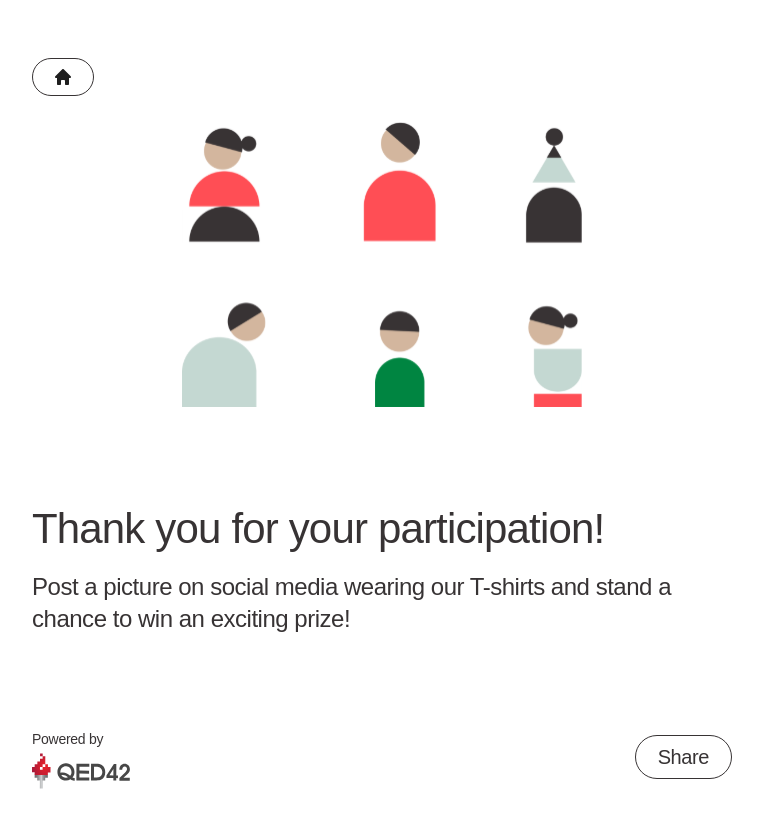
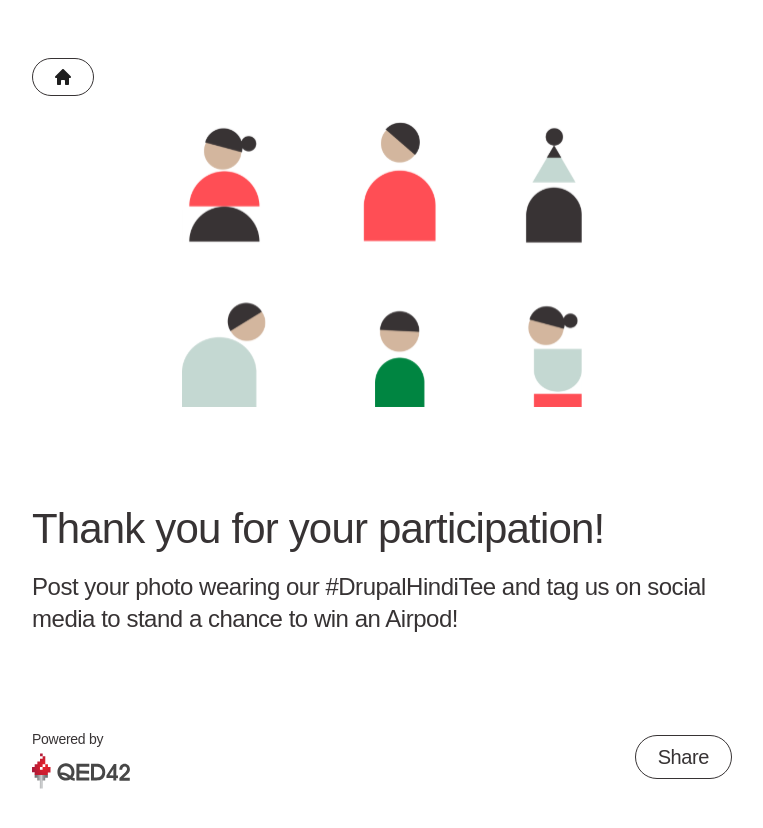
Before and after one commit to qed42/drupalcon-lille-2023, a Next.js app: page /thank-you in a window 1280 px wide. Shown: the top 828 px of the page, without its empty margins (258-1021 px from the left). Built offline with nearby package versions, Linux system fonts and the light colour scheme.

Commit message:
changed thank  you text

```diff
--- a/src/pages/thank-you/index.js
+++ b/src/pages/thank-you/index.js
@@ -32,8 +32,8 @@ const ThankYou = (props) => {
 			<div>
 				<div className={styles.heading}>Thank you for your participation!</div>
 				<div className={styles.description}>
-					Post a picture on social media wearing our T-shirts and stand a chance
-					to win an exciting prize!
+					Post your photo wearing our #DrupalHindiTee and tag us on social media
+					to stand a chance to win an Airpod!
 				</div>
 			</div>
 
```
